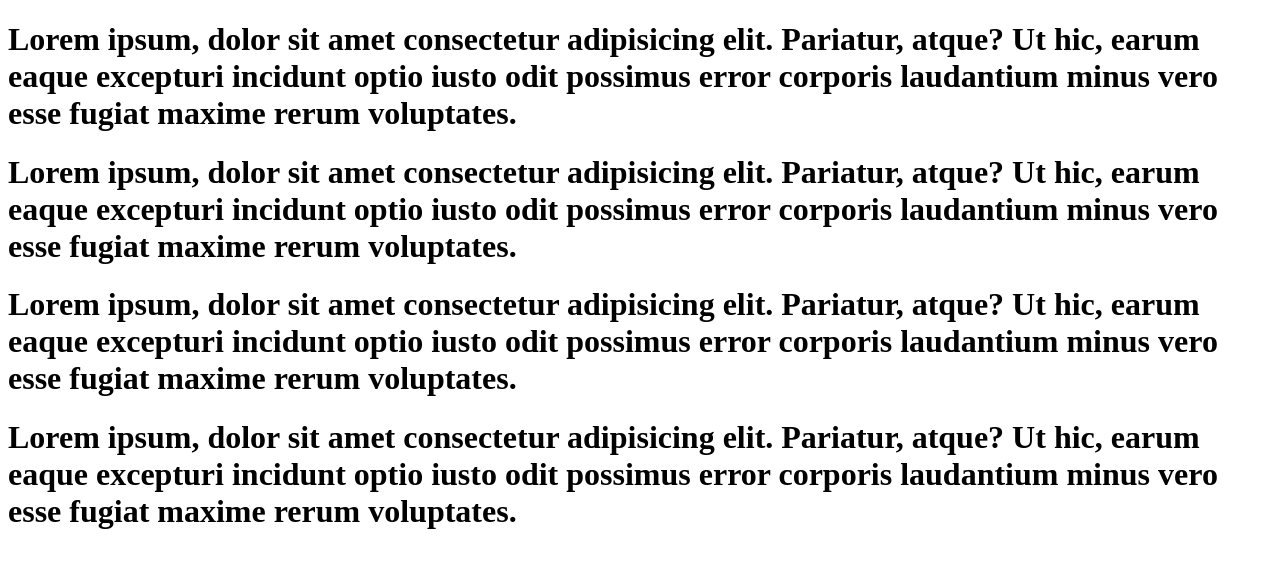
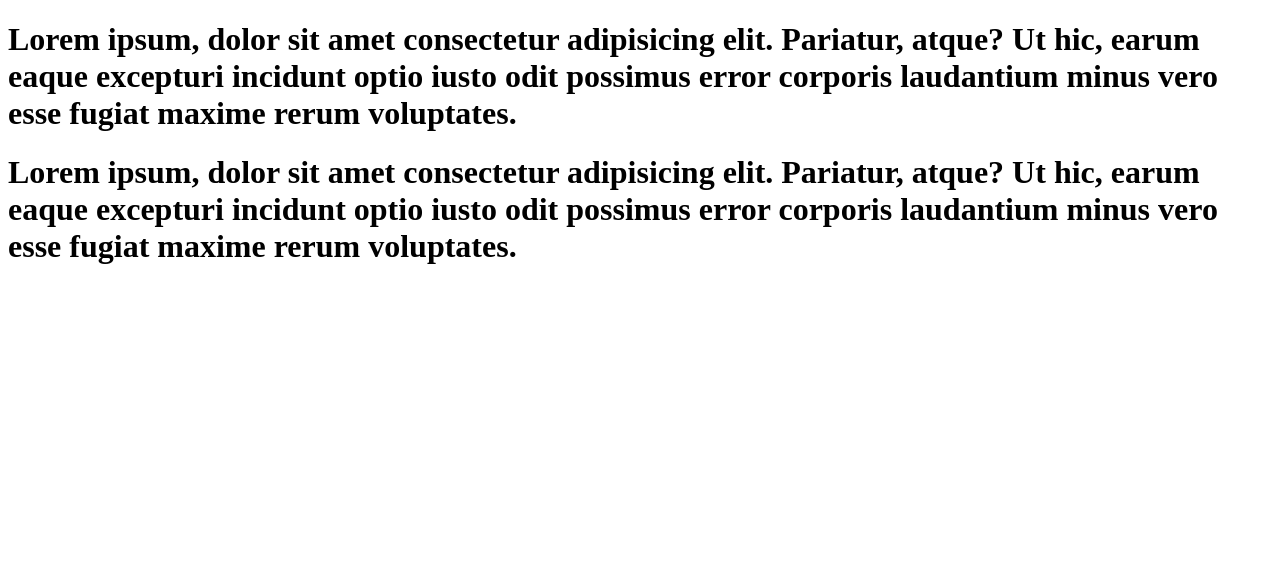
Before and after one commit to erfanmoulaee/git-course, a plain HTML site: page index.html in a window 1280 px wide. Drawn offline with Linux system fonts and the light colour scheme.

Commit message:
index.html modified

```diff
--- a/index.html
+++ b/index.html
@@ -18,17 +18,5 @@
       Ut hic, earum eaque excepturi incidunt optio iusto odit possimus error
       corporis laudantium minus vero esse fugiat maxime rerum voluptates.
     </h1>
-
-    <h1>
-      Lorem ipsum, dolor sit amet consectetur adipisicing elit. Pariatur, atque?
-      Ut hic, earum eaque excepturi incidunt optio iusto odit possimus error
-      corporis laudantium minus vero esse fugiat maxime rerum voluptates.
-    </h1>
-
-    <h1>
-      Lorem ipsum, dolor sit amet consectetur adipisicing elit. Pariatur, atque?
-      Ut hic, earum eaque excepturi incidunt optio iusto odit possimus error
-      corporis laudantium minus vero esse fugiat maxime rerum voluptates.
-    </h1>
   </body>
 </html>
```
